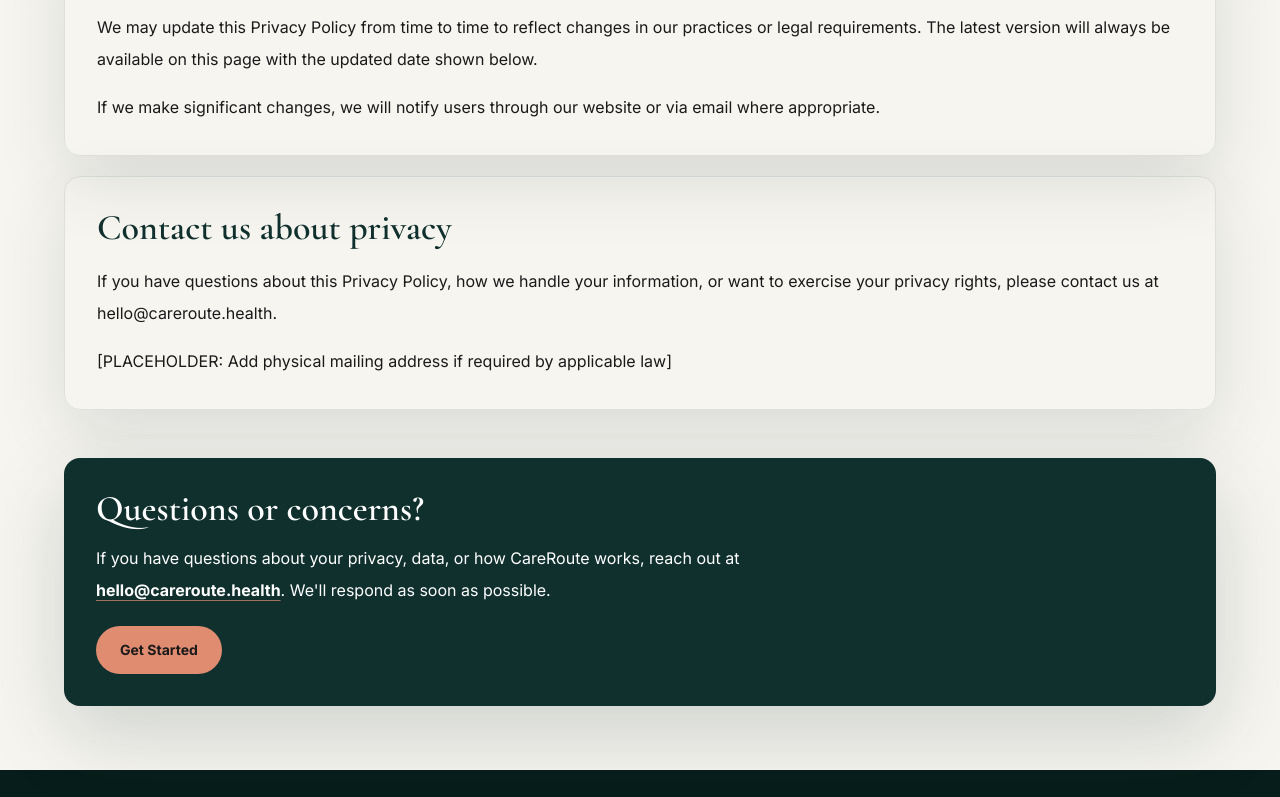
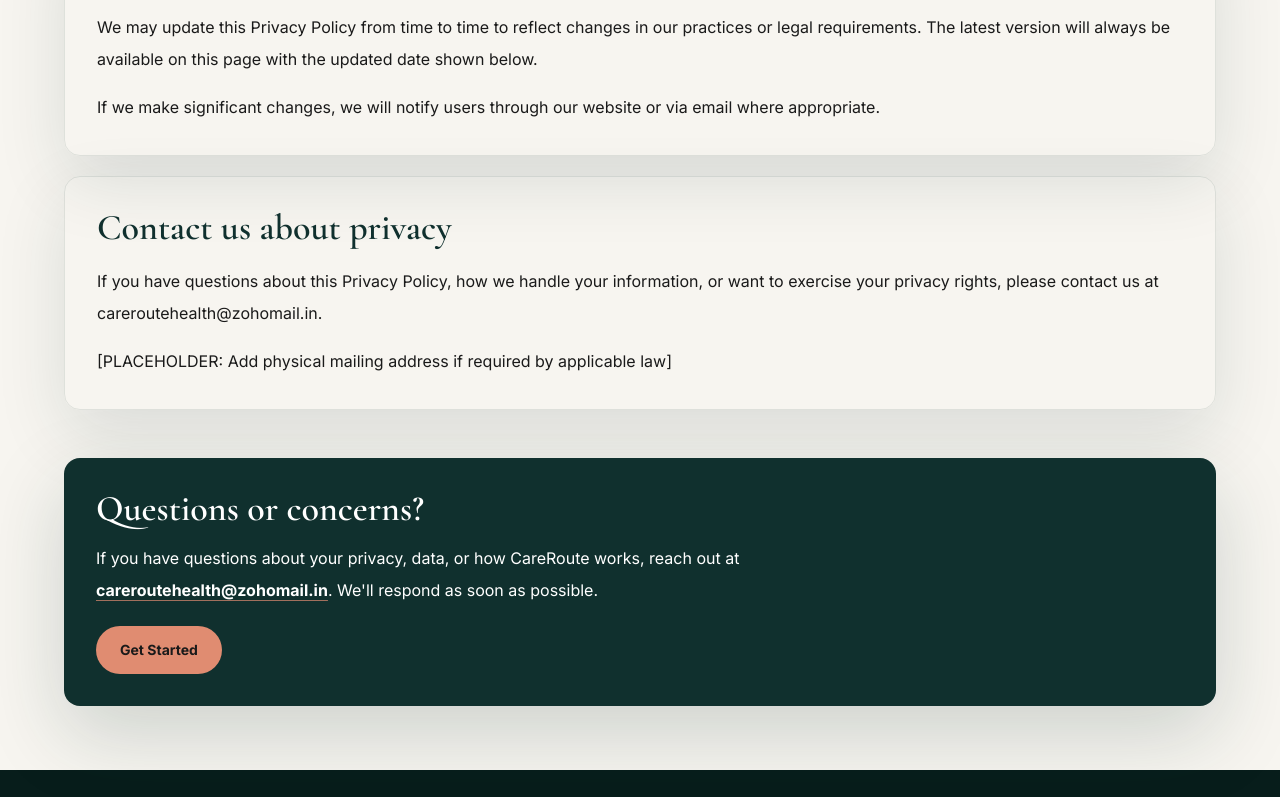
Before and after one commit to kalki2654/careroutehealth, a Next.js app: page /privacy-policy in a window 1280 px wide. Shown: the part 3810-4607 px from the top of the page. Built offline with nearby package versions, Linux system fonts and the light colour scheme.

Commit message:
update-1

```diff
--- a/src/app/contact/page.tsx
+++ b/src/app/contact/page.tsx
@@ -143,11 +143,11 @@
                   For general inquiries, partnership questions, or if you prefer email.
                 </p>
                 <a
-                  href="mailto:hello@careroute.health"
+                  href="mailto:careroutehealth@zohomail.in"
                   className="inline-flex items-center gap-2 text-sm font-semibold text-brand-coral hover:text-brand-coral/80 md:text-base"
                 >
                   <Mail className="h-4 w-4" strokeWidth={1.5} />
-                  hello@careroute.health
+                  careroutehealth@zohomail.in
                 </a>
                 <p className="mt-3 text-xs text-brand-dark/60 md:text-sm">
                   We typically respond within 24 hours on business days.
--- a/src/app/india-health-membership/page.tsx
+++ b/src/app/india-health-membership/page.tsx
@@ -592,7 +592,7 @@
               <div>
                 <h3 className="mb-4 text-sm font-extrabold uppercase text-white">Contact</h3>
                 <div className="grid gap-2 text-sm">
-                  <a href="mailto:hello@careroute.health" className="hover:text-white">hello@careroute.health</a>
+                  <a href="mailto:careroutehealth@zohomail.in" className="hover:text-white">careroutehealth@zohomail.in</a>
                   <span>careroute.health</span>
                 </div>
               </div>
--- a/src/app/privacy-policy/page.tsx
+++ b/src/app/privacy-policy/page.tsx
@@ -63,7 +63,7 @@
   {
     title: "Your rights and choices",
     items: [
-      "You can request to access, correct, update, or delete your personal information by contacting us at hello@careroute.health.",
+      "You can request to access, correct, update, or delete your personal information by contacting us at careroutehealth@zohomail.in.",
       "You can opt out of follow-up communications at any time.",
       "You can choose not to share medical documents or sensitive information until you are comfortable doing so.",
       "You can ask which healthcare providers or partners your information has been shared with in connection with your request.",
@@ -86,7 +86,7 @@
   {
     title: "Contact us about privacy",
     body: [
-      "If you have questions about this Privacy Policy, how we handle your information, or want to exercise your privacy rights, please contact us at hello@careroute.health.",
+      "If you have questions about this Privacy Policy, how we handle your information, or want to exercise your privacy rights, please contact us at careroutehealth@zohomail.in.",
       "[PLACEHOLDER: Add physical mailing address if required by applicable law]"
     ]
   }
--- a/src/app/terms-of-service/page.tsx
+++ b/src/app/terms-of-service/page.tsx
@@ -116,7 +116,7 @@
     body: [
       "[PLACEHOLDER: Specify governing law based on business registration - e.g., laws of India, laws of the State of Delaware, etc.]",
       "[PLACEHOLDER: Specify dispute resolution mechanism - e.g., arbitration, mediation, court jurisdiction]",
-      "For questions about these terms, contact us at hello@careroute.health."
+      "For questions about these terms, contact us at careroutehealth@zohomail.in."
     ]
   },
   {
--- a/src/components/legal/LegalPage.tsx
+++ b/src/components/legal/LegalPage.tsx
@@ -60,8 +60,8 @@
           <p className="font-serif text-2xl font-semibold md:text-4xl">Questions or concerns?</p>
           <p className="mt-3 max-w-3xl text-sm leading-7 text-white/78 md:text-base md:leading-8">
             If you have questions about your privacy, data, or how CareRoute works, reach out at{" "}
-            <a href="mailto:hello@careroute.health" className="font-bold text-white underline decoration-brand-coral/70 underline-offset-4">
-              hello@careroute.health
+            <a href="mailto:careroutehealth@zohomail.in" className="font-bold text-white underline decoration-brand-coral/70 underline-offset-4">
+              careroutehealth@zohomail.in
             </a>
             . We'll respond as soon as possible.
           </p>
```
